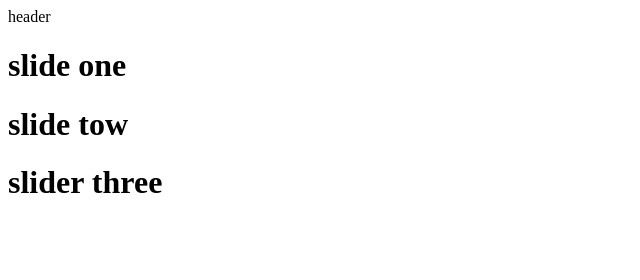
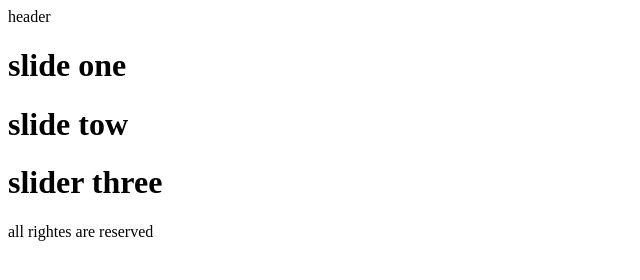
Before and after one commit to fathi-fita/git-project-1-copy, a plain HTML site: page index.html in a window 1280 px wide. Shown: the whole page, without its empty margins (0-640 px from the left). Drawn offline with Linux system fonts and the light colour scheme.

Commit message:
footer update

```diff
--- a/index.html
+++ b/index.html
@@ -15,7 +15,7 @@
         <h1>slider three</h1>
     </div>
     <footer>
-        <footer></footer>
+        all rightes are reserved
     </footer>
 </body>
 </html>
```
